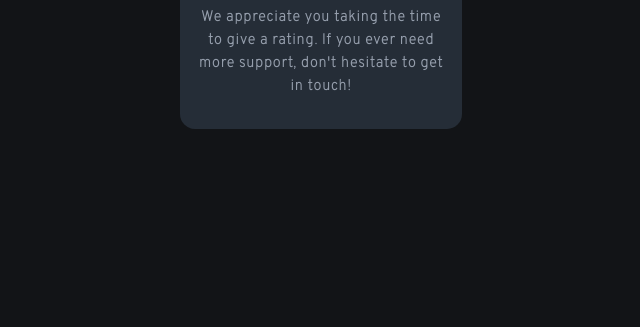
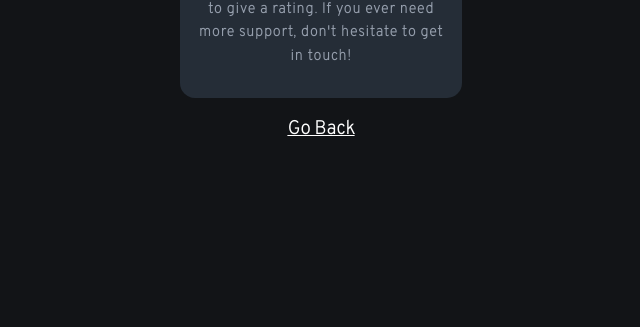
Before and after one commit to Semi-Square/frontend-mentor-challenge-feedback-rating-design, a plain HTML site: page feedback.html in a window 1280 px wide. Shown: the part 473-800 px from the top of the page, without its empty margins (319-959 px from the left). Drawn offline with Linux system fonts and the light colour scheme.

Commit message:
'updates'

```diff
--- a/feedback.html
+++ b/feedback.html
@@ -16,8 +16,17 @@
 		</div>
 		<div class="feedback-rating">You selected 4 out of 5</div>
 		<h1 class="feedback-title">Thank You!</h1>
-		<div class="feedback-desc">We appreciate you taking the time to give a rating. If you ever need more support, don't hesitate to get in touch!</div>
+		<div class="feedback-desc">We appreciate you taking the time to give a rating. If you ever need more support,
+			don't hesitate to get in touch!</div>
 	</div>
+
+	<h3 onclick="onSubmit()" style="cursor: pointer; color: white;"><u>Go Back</u></h3>
+
+	<script>
+		function onSubmit() {
+			window.location.href = "index.html";
+		}
+	</script>
 </body>
 
 </html>
--- a/styles.css
+++ b/styles.css
@@ -9,6 +9,7 @@ body {
     padding: 0;
     height: 100vh;
     display: flex;
+    flex-direction: column;
     justify-content: center;
     align-items: center;
     background-color: hsl(216, 12%, 8%);
```
Also changed, not shown: index.html (+7 -1 lines).
